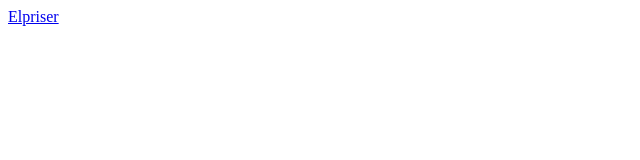
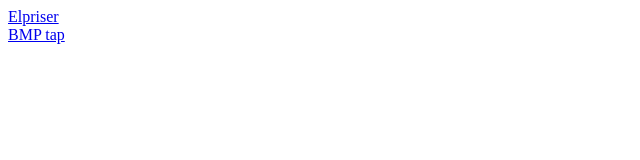
Before and after one commit to LegendaryArthos/legendaryarthos.github.io, a plain HTML site: page index.html in a window 1280 px wide. Shown: the full height of the page, 0-640 px from the left. Drawn offline with Linux system fonts and the light colour scheme.

Commit message:
Update index.html

```diff
--- a/index.html
+++ b/index.html
@@ -5,6 +5,6 @@
   </head>
   <body>
     <a href="Elpriser.html">Elpriser</a><br>
-    <a href="BMPtap.html>BMP tap</a>
+    <a href="BMPtap.html">BMP tap</a>
   </body>
 </html>
```
